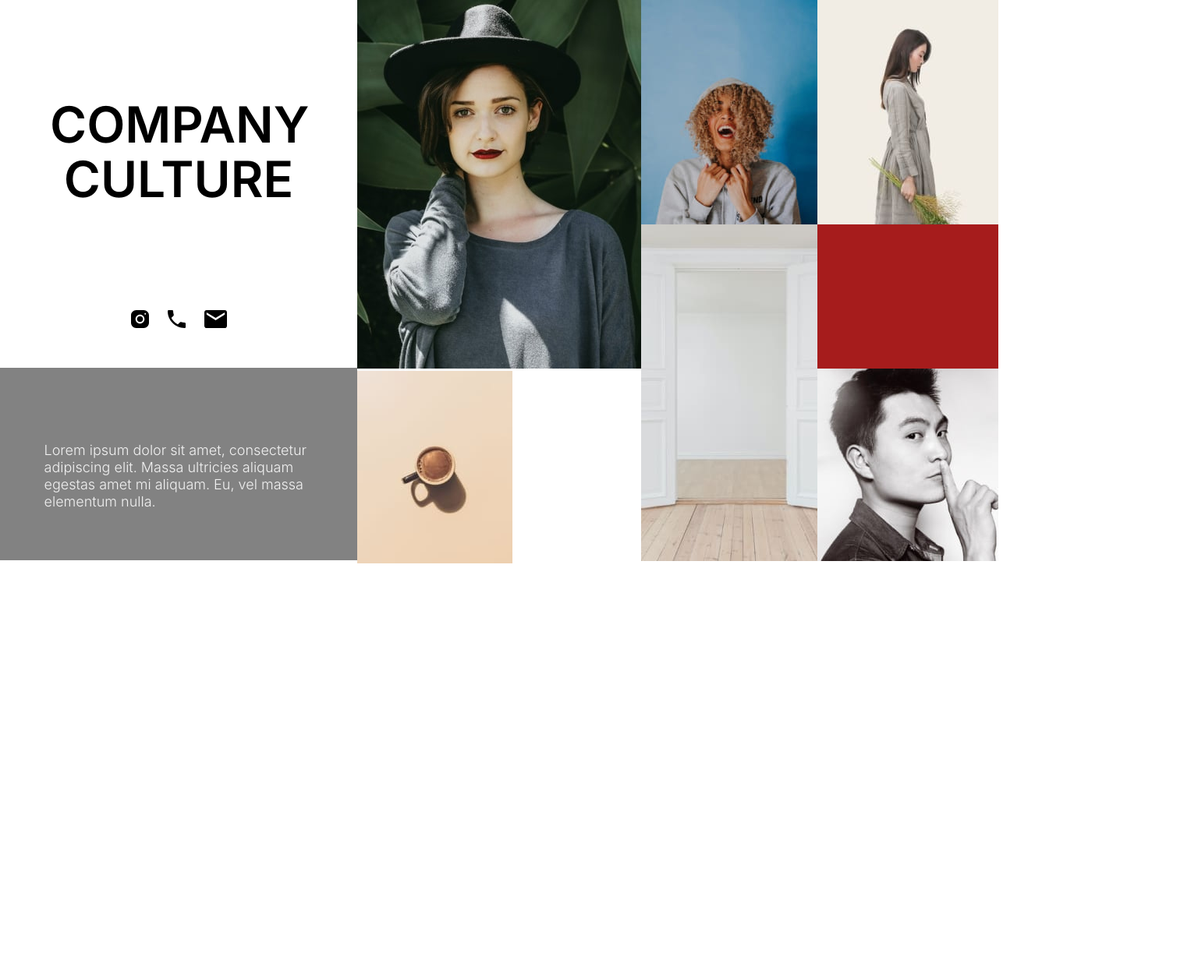
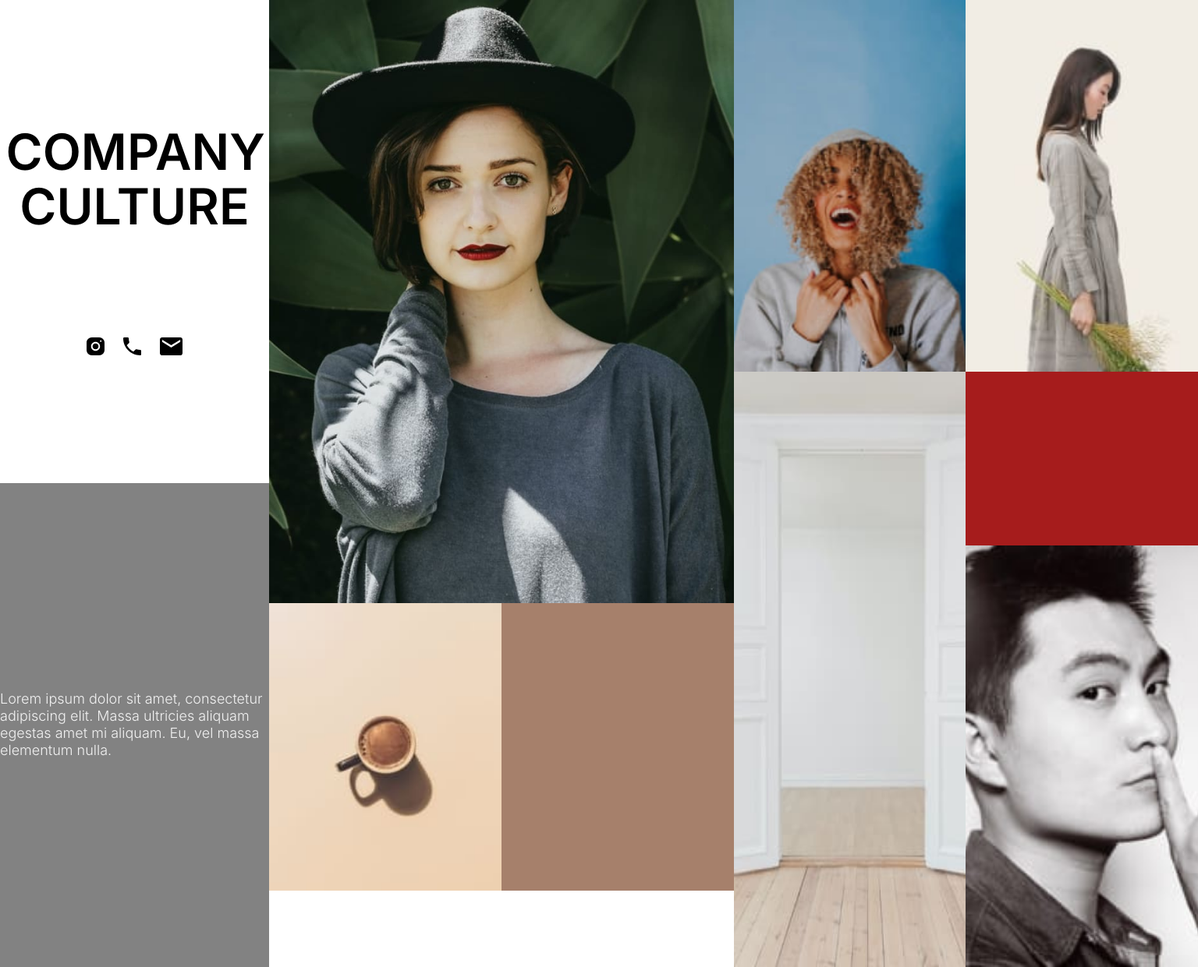
Before and after one commit to LethL/intership-homework_1, a plain HTML site: page index.html in a window 1536 px wide. Shown: the whole page at 78% size. Before the commit the page ends 800 px from the top, so only its background shows below. Drawn offline with Linux system fonts and the light colour scheme.

Commit message:
feat: add adaptive design

```diff
--- a/blocks/about.css
+++ b/blocks/about.css
@@ -5,9 +5,20 @@
 
 .about__text {
   margin: 0 auto;
-  width: 345px;
+  max-width: 345px;
   font-weight: 300;
   font-size: 18px;
   line-height: 22px;
   color: #f2f2f2;
 }
+
+@media (min-width: 1536px) {
+  .about {
+    padding: 0;
+    margin: 0;
+    display: flex;
+    align-items: center;
+    justify-content: center;
+    height: 50%;
+  }
+}
--- /dev/null
+++ b/blocks/first-column.css
@@ -0,0 +1,5 @@
+@media (min-width: 1536px) {
+  .first-column {
+    height: 100%;
+  }
+}
--- a/blocks/intro.css
+++ b/blocks/intro.css
@@ -46,3 +46,17 @@
     transform: translateY(-5px);
   }
 }
+
+@media (min-width: 1536px) {
+  .intro {
+    padding: 0;
+    justify-content: center;
+    height: 50%;
+  }
+}
+
+@media (max-width: 763px) {
+  .intro__title {
+    font-size: 50px;
+  }
+}
--- a/blocks/main.css
+++ b/blocks/main.css
@@ -3,5 +3,19 @@
   color: #000000;
   -webkit-font-smoothing: antialiased;
   -moz-osx-font-smoothing: grayscale;
-  display: flex;
+  display: grid;
+  grid-template-columns: repeat(3, auto);
 }
+
+@media (max-width: 992px) {
+  .main {
+    grid-template-columns: repeat(2, auto);
+  }
+}
+
+@media (max-width: 768px) {
+  .main {
+    display: flex;
+    flex-direction: column;
+  }
+}
--- a/blocks/second-column.css
+++ b/blocks/second-column.css
@@ -7,8 +7,45 @@
   display: flex;
 }
 
-.column__content__rectangle {
-  min-height: 247px;
+.second-column__rectangle {
+  height: 247px;
   width: 50%;
   background-color: #a6806b;
 }
+
+.x {
+  display: block;
+  width: 100%;
+  height: 473px;
+  object-fit: cover;
+}
+
+.y {
+  width: 50%;
+  height: 247px;
+  object-fit: cover;
+}
+
+@media (min-width: 1536px) {
+  .x {
+    height: auto;
+    min-height: 473px;
+  }
+
+  .y {
+    height: auto;
+    min-height: 247px;
+  }
+
+  .second-column__rectangle {
+    height: auto;
+    min-height: 247px;
+  }
+}
+
+@media (max-width: 992px) {
+  /* .third-column {
+    grid-template-columns: 458px auto;
+    grid-column: 1/3;
+  } */
+}
--- a/blocks/third-column.css
+++ b/blocks/third-column.css
@@ -5,10 +5,58 @@
 
 .third-column__square {
   height: 185px;
-  width: 232px;
+  width: 100%;
+  /* width: 232px; */
   background-color: #a61c1c;
 }
 
 .third-column__doors-img {
   grid-row: span 2;
+  width: 100%;
+  height: 432px;
+  object-fit: cover;
 }
+
+.z {
+  width: 100%;
+  height: 288px;
+  object-fit: cover;
+}
+
+.v {
+  width: 100%;
+  height: 247px;
+  object-fit: cover;
+}
+
+@media (min-width: 1536px) {
+  .third-column__square {
+    height: 100%;
+  }
+
+  .third-column__doors-img {
+    height: 100%;
+    object-fit: unset;
+  }
+
+  .z {
+    height: 100%;
+  }
+
+  .v {
+    height: 100%;
+  }
+}
+
+@media (max-width: 992px) {
+  .third-column {
+    grid-template-columns: 55% 45%;
+    grid-column: 1/3;
+  }
+}
+
+@media (max-width: 768px) {
+  .third-column {
+    grid-template-columns: repeat(2, 1fr);
+  }
+}
--- a/index.css
+++ b/index.css
@@ -1,7 +1,8 @@
 @import url(./vendor/normalize.css);
 @import url(../vendor/fonts/fonts.css);
 @import url(/blocks/main.css);
-@import url(/blocks/column.css);
 @import url(/blocks/intro.css);
 @import url(/blocks/about.css);
+@import url(/blocks/first-column.css);
+@import url(/blocks/second-column.css);
 @import url(/blocks/third-column.css);
--- a/index.html
+++ b/index.html
@@ -11,7 +11,7 @@
 
 <body>
     <main class="main">
-        <section>
+        <section class="first-column">
             <div class="intro">
                 <h1 class="intro__title">COMPANY CULTURE</h1>
                 <ul class="intro__links">
@@ -37,23 +37,23 @@
                     egestas amet mi aliquam. Eu, vel massa elementum nulla.</p>
             </div>
         </section>
-        <section>
-            <div class="second-column">
-                <img src="/images/lady-hat.jpg" alt="lady with hat">
-                <div class="column__wrappper">
-                    <img src="/images/coffee.jpg" alt="cup of coffee">
-                    <div class="column__content__rectangle"></div>
-                </div>
+        <section class="second-column">
+            <picture>
+                <source media="(min-width: 1281px)" srcset="/images/lady-hat_2x.jpg">
+                <img class="x" src="/images/lady-hat.jpg" alt="lady with hat">
+
+            </picture>
+            <div class="second-column__wrappper">
+                <img class="y" src="/images/coffee.jpg" alt="cup of coffee">
+                <div class="second-column__rectangle"></div>
             </div>
         </section>
-        <section>
-            <div class="third-column">
-                <img src="/images/lady-curls.jpg" alt="lady with curls">
-                <img src="/images/lady-flowers.jpg" alt="lady with flowers">
-                <img class="third-column__doors-img" src="/images/doors.jpg" alt="doors">
-                <div class="third-column__square"></div>
-                <img src="/images/man.jpg" alt="man">
-            </div>
+        <section class="third-column">
+            <img class="z" src="/images/lady-curls.jpg" alt="lady with curls">
+            <img class="z" src="/images/lady-flowers.jpg" alt="lady with flowers">
+            <img class="third-column__doors-img" src="/images/doors.jpg" alt="doors">
+            <div class="third-column__square"></div>
+            <img class="v" src="/images/man.jpg" alt="man">
         </section>
     </main>
 </body>
```
Also changed, not shown: images/coffee_2x.jpg (added), images/lady-hat_2x.jpg (renamed from images/9.jpg).
